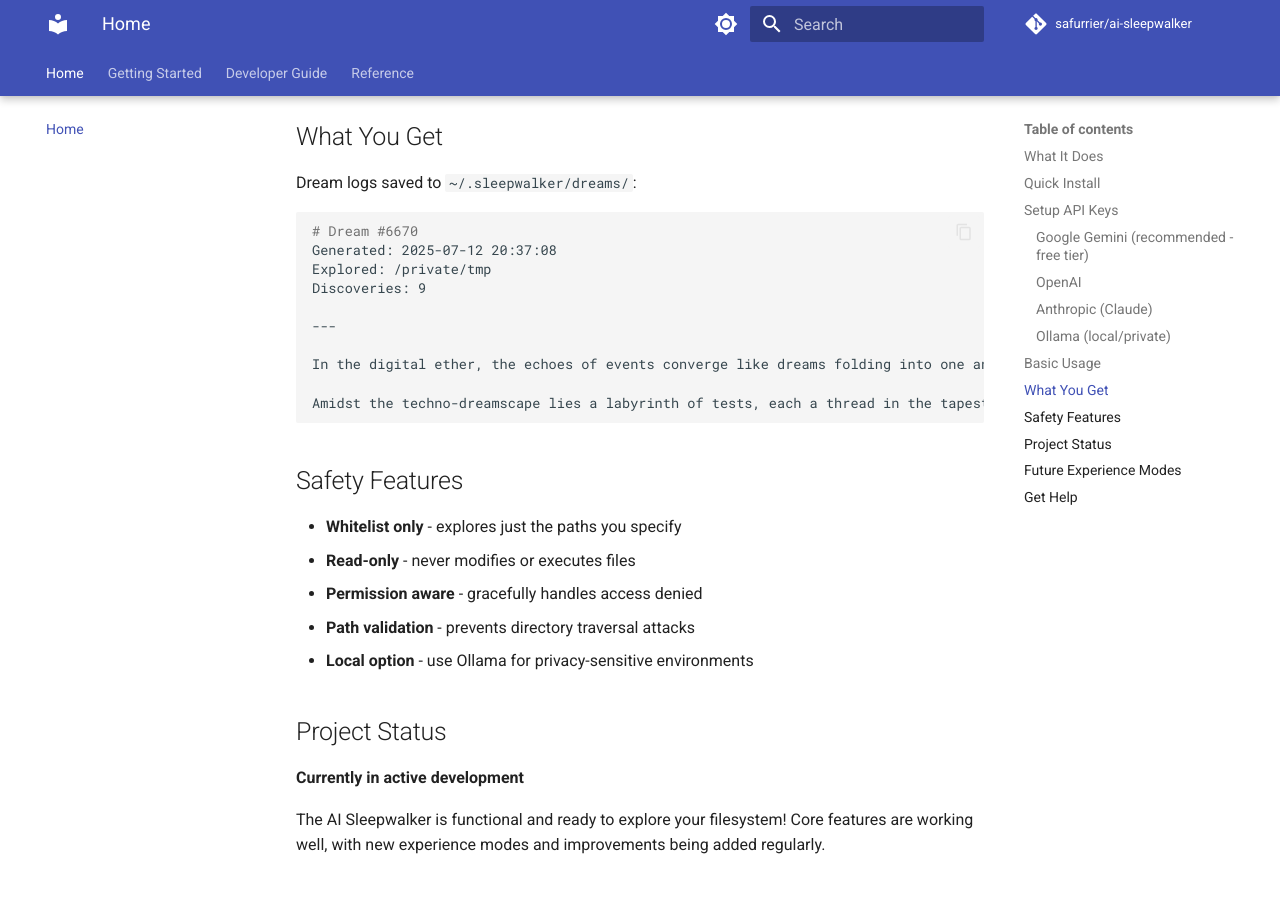
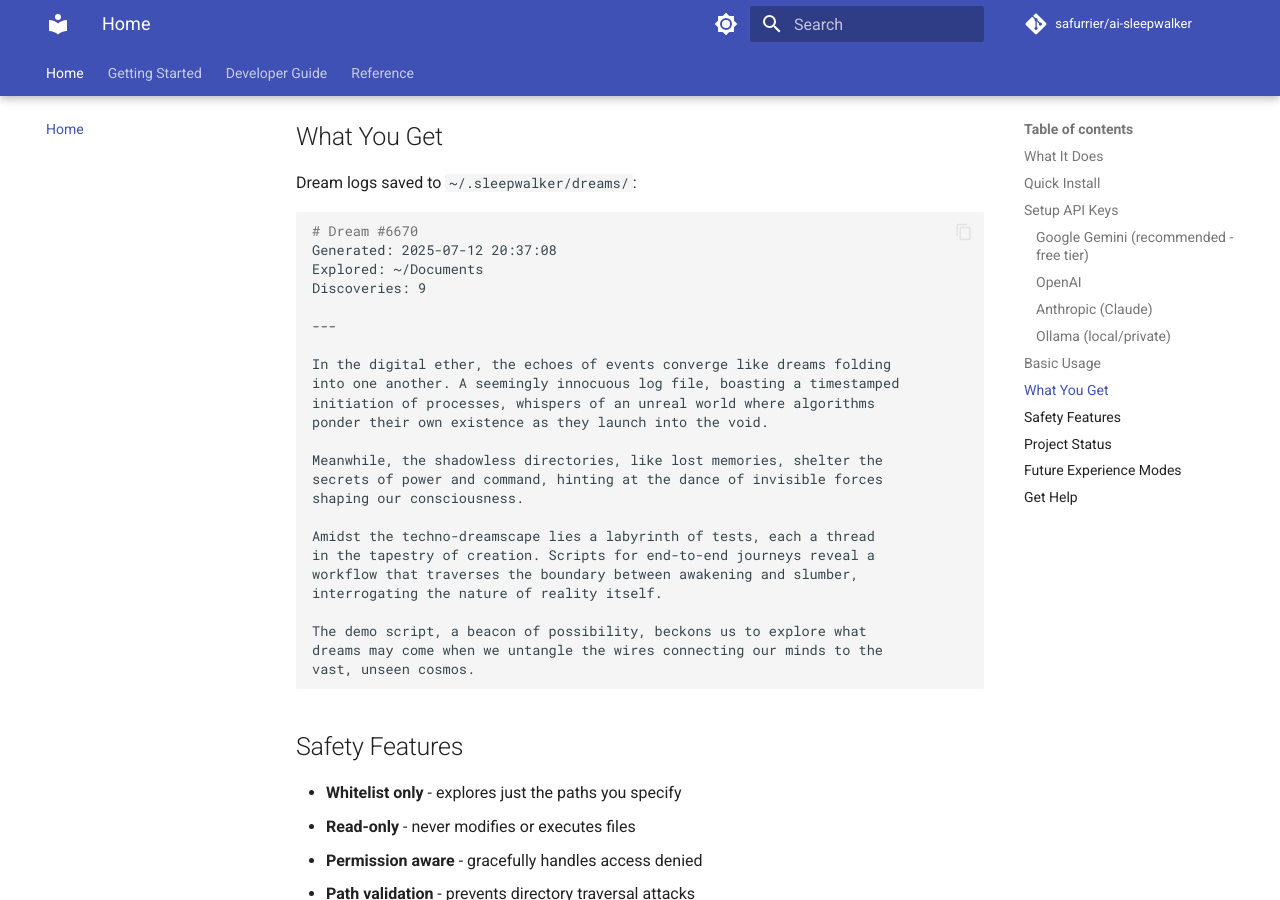
Before and after one commit to safurrier/ai-sleepwalker, an MkDocs documentation site: the page built from docs/index.md, in a window 1280 px wide and 900 px high, scrolled down 1894 px. Built offline with MkDocs 1.6.1 and Material for MkDocs 9.7.7, drawn with Linux system fonts in a browser that asks for light colours; comment, search, counter and statistics services are not loaded.

Commit message:
Use better dream example with user-friendly directory
- Changed explored directory from /private/tmp to ~/Documents
- Added line breaks for better readability in both README and docs
- Shows what users would actually see from their home directories

````diff
--- a/docs/index.md
+++ b/docs/index.md
@@ -84,14 +84,28 @@ Dream logs saved to `~/.sleepwalker/dreams/`:
 ```markdown
 # Dream #6670
 Generated: 2025-07-12 20:37:08
-Explored: /private/tmp
+Explored: ~/Documents
 Discoveries: 9
 
 ---
 
-In the digital ether, the echoes of events converge like dreams folding into one another. A seemingly innocuous log file, boasting a timestamped initiation of processes, whispers of an unreal world where algorithms ponder their own existence as they launch into the void. Meanwhile, the shadowless directories, like lost memories, shelter the secrets of power and command, hinting at the dance of invisible forces shaping our consciousness.
+In the digital ether, the echoes of events converge like dreams folding
+into one another. A seemingly innocuous log file, boasting a timestamped
+initiation of processes, whispers of an unreal world where algorithms
+ponder their own existence as they launch into the void.
 
-Amidst the techno-dreamscape lies a labyrinth of tests, each a thread in the tapestry of creation. Scripts for end-to-end journeys reveal a workflow that traverses the boundary between awakening and slumber, interrogating the nature of reality itself. The demo script, a beacon of possibility, beckons us to explore what dreams may come when we untangle the wires connecting our minds to the vast, unseen cosmos.
+Meanwhile, the shadowless directories, like lost memories, shelter the
+secrets of power and command, hinting at the dance of invisible forces
+shaping our consciousness.
+
+Amidst the techno-dreamscape lies a labyrinth of tests, each a thread
+in the tapestry of creation. Scripts for end-to-end journeys reveal a
+workflow that traverses the boundary between awakening and slumber,
+interrogating the nature of reality itself.
+
+The demo script, a beacon of possibility, beckons us to explore what
+dreams may come when we untangle the wires connecting our minds to the
+vast, unseen cosmos.
 ```
 
 ## Safety Features
````
